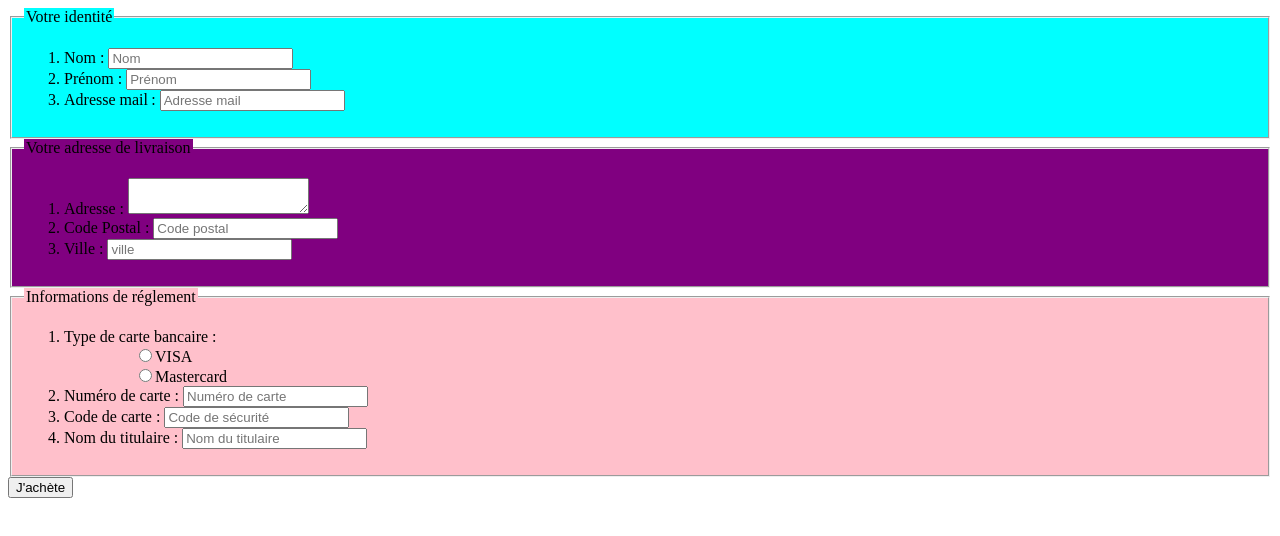
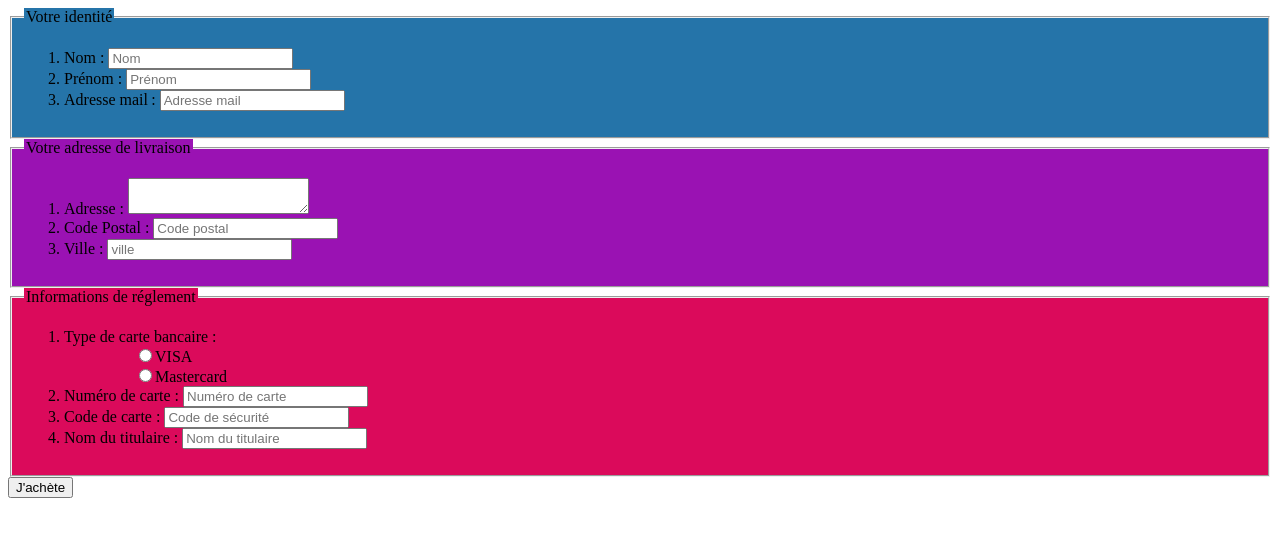
Before and after one commit to Winieski-K/Exercice7_HTML, a plain HTML site: page index.html in a window 1280 px wide. Drawn offline with Linux system fonts and the light colour scheme.

Commit message:
réglage couleurs et position

```diff
--- a/style.css
+++ b/style.css
@@ -1,25 +1,25 @@
 #identitéSection{
-  background-color: cyan;
+  background-color: rgb(37, 116, 169);
 }
 
 #identitéSection legend{
-  background-color: cyan;
+  background-color: rgb(37, 116, 169);
 }
 
 #adresseSection{
-  background-color: purple;
+  background-color: rgb(154, 18, 179);
 }
 
 #adresseSection legend{
-  background-color: purple;
+  background-color: rgb(154, 18, 179);
 }
 
 #réglementSection{
-  background-color: pink;
+  background-color: rgb(219, 10, 91);
 }
 
 #réglementSection legend{
-  background-color: pink;
+  background-color: rgb(219, 10, 91);
 }
 
 #carteSelection{
```
